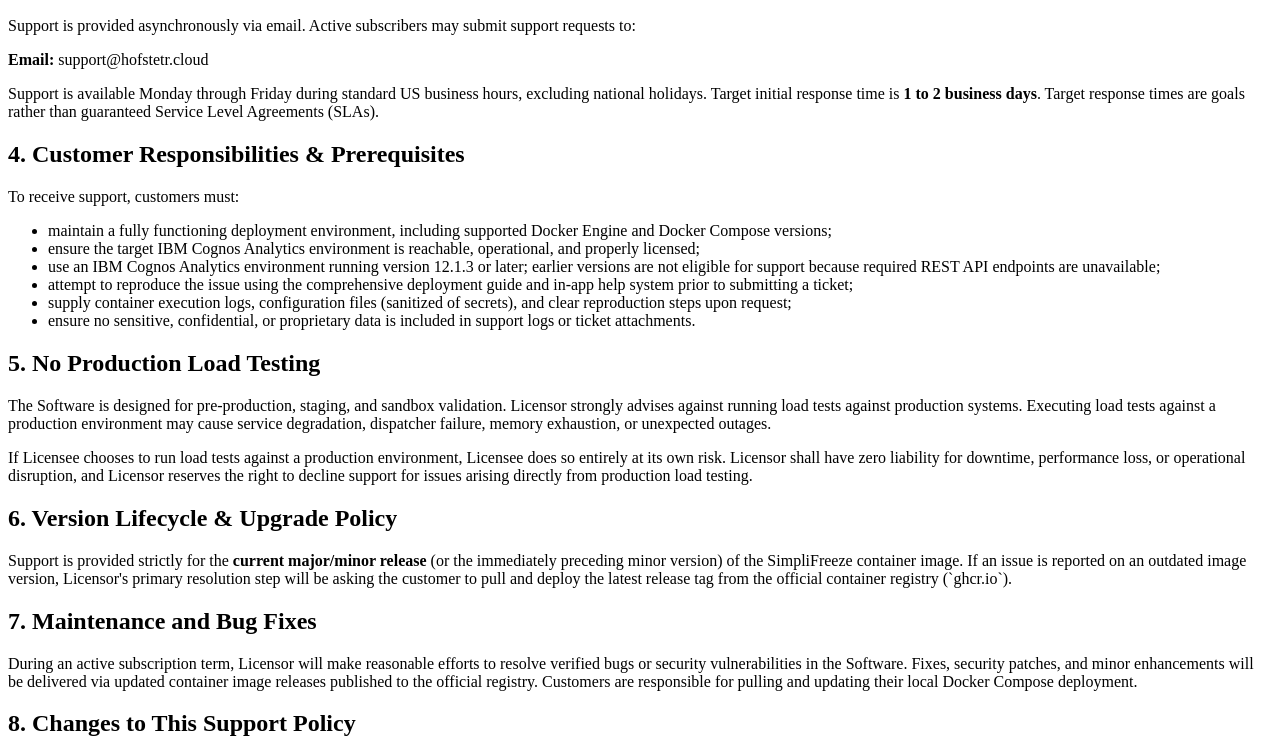
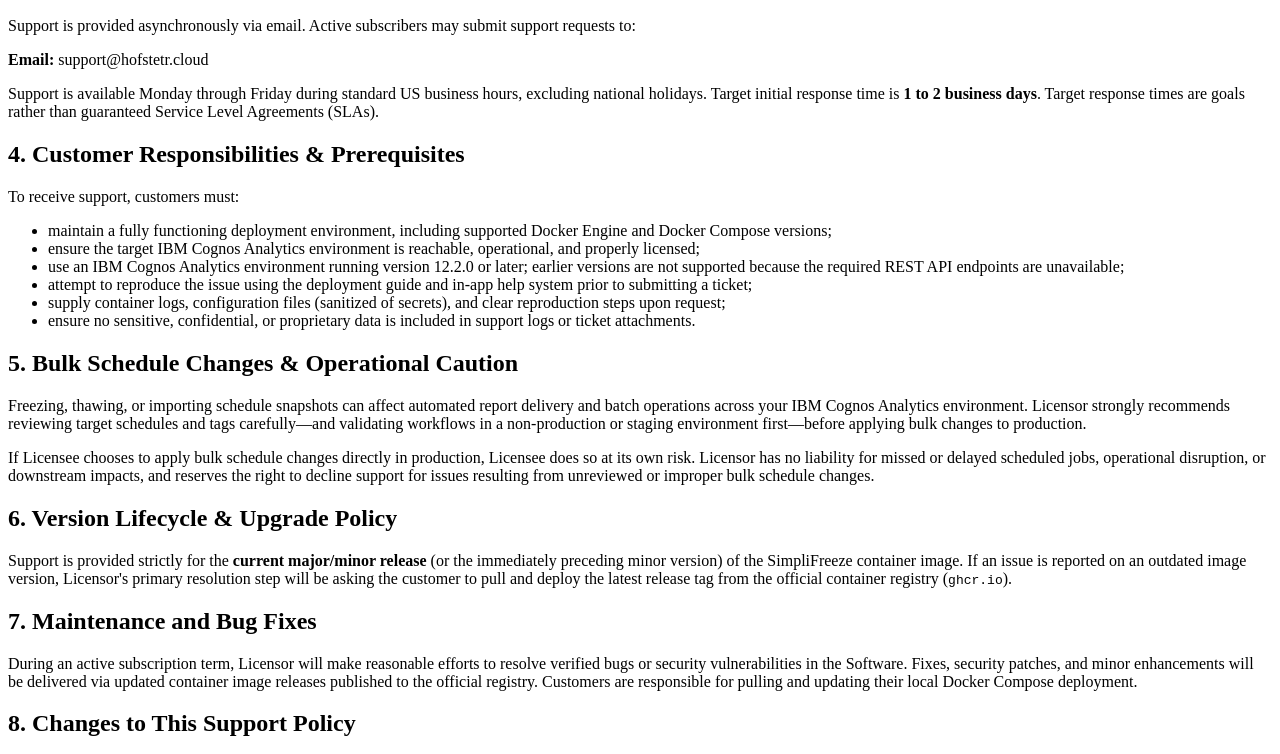
Before and after one commit to hofstetr/hofstetr.github.io, a plain HTML site: page products/simplifreeze/docs/support.html in a window 1280 px wide. Shown: the part 597-1351 px from the top of the page. Drawn offline with Linux system fonts and the light colour scheme.

Commit message:
Revised support policy to better reflect SimpliFreeze

```diff
--- a/products/simplifreeze/docs/support.html
+++ b/products/simplifreeze/docs/support.html
@@ -24,7 +24,7 @@
   <li>guidance on deploying the official SimpliFreeze Docker Compose stack;</li>
   <li>configuration of supported SimpliFreeze environment variables and application settings;</li>
   <li>investigating and diagnosing verified application bugs or unexpected errors within the Software container;</li>
-  <li>clarification on test execution workflows, in-app documentation, and load report outputs.</li>
+  <li>clarification on schedule discovery, tagging, freeze/thaw workflows, snapshot import/export, and in-app help documentation.</li>
 </ul>
 
 <h2>2. Excluded Support (Out of Scope)</h2>
@@ -52,36 +52,36 @@
   guaranteed Service Level Agreements (SLAs).
 </p>
 
-<h2>4. Customer Responsibilities & Prerequisites</h2>
+<h2>4. Customer Responsibilities &amp; Prerequisites</h2>
 <p>
   To receive support, customers must:
 </p>
 <ul>
   <li>maintain a fully functioning deployment environment, including supported Docker Engine and Docker Compose versions;</li>
   <li>ensure the target IBM Cognos Analytics environment is reachable, operational, and properly licensed;</li>
-  <li>use an IBM Cognos Analytics environment running version 12.1.3 or later; earlier versions are not eligible for support because required REST API endpoints are unavailable;</li>
-  <li>attempt to reproduce the issue using the comprehensive deployment guide and in-app help system prior to submitting a ticket;</li>
-  <li>supply container execution logs, configuration files (sanitized of secrets), and clear reproduction steps upon request;</li>
+  <li>use an IBM Cognos Analytics environment running version 12.2.0 or later; earlier versions are not supported because the required REST API endpoints are unavailable;</li>
+  <li>attempt to reproduce the issue using the deployment guide and in-app help system prior to submitting a ticket;</li>
+  <li>supply container logs, configuration files (sanitized of secrets), and clear reproduction steps upon request;</li>
   <li>ensure no sensitive, confidential, or proprietary data is included in support logs or ticket attachments.</li>
 </ul>
 
-<h2>5. No Production Load Testing</h2>
+<h2>5. Bulk Schedule Changes &amp; Operational Caution</h2>
 <p>
-  The Software is designed for pre-production, staging, and sandbox validation. Licensor strongly advises against
-  running load tests against production systems. Executing load tests against a production environment may cause service
-  degradation, dispatcher failure, memory exhaustion, or unexpected outages.
+  Freezing, thawing, or importing schedule snapshots can affect automated report delivery and batch operations across
+  your IBM Cognos Analytics environment. Licensor strongly recommends reviewing target schedules and tags carefully—and
+  validating workflows in a non-production or staging environment first—before applying bulk changes to production.
 </p>
 <p>
-  If Licensee chooses to run load tests against a production environment, Licensee does so entirely at its own risk.
-  Licensor shall have zero liability for downtime, performance loss, or operational disruption, and Licensor reserves
-  the right to decline support for issues arising directly from production load testing.
+  If Licensee chooses to apply bulk schedule changes directly in production, Licensee does so at its own risk.
+  Licensor has no liability for missed or delayed scheduled jobs, operational disruption, or downstream impacts,
+  and reserves the right to decline support for issues resulting from unreviewed or improper bulk schedule changes.
 </p>
 
-<h2>6. Version Lifecycle & Upgrade Policy</h2>
+<h2>6. Version Lifecycle &amp; Upgrade Policy</h2>
 <p>
   Support is provided strictly for the <strong>current major/minor release</strong> (or the immediately preceding minor version)
   of the SimpliFreeze container image. If an issue is reported on an outdated image version, Licensor's primary resolution
-  step will be asking the customer to pull and deploy the latest release tag from the official container registry (`ghcr.io`).
+  step will be asking the customer to pull and deploy the latest release tag from the official container registry (<code>ghcr.io</code>).
 </p>
 
 <h2>7. Maintenance and Bug Fixes</h2>
```
